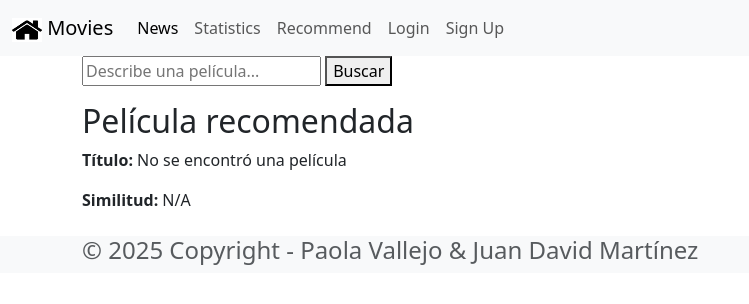
After one commit to CamiloSAcevedo/MovieReviewProy, a Django app: page /recommend/ in a window 1280 px wide. The commit adds this page. Shown: the top 304 px of the page, without its empty margins (0-749 px from the left). Run offline with Django 5.2, Linux system fonts and the light colour scheme.

Commit message:
Se carga la actividad 7 de En clase

```diff
--- /dev/null
+++ b/movie/templates/recommend.html
@@ -0,0 +1,19 @@
+{% extends 'base.html' %}
+{% block content %}
+
+<form method="post">
+    {% csrf_token %}
+    <input type="text" name="prompt" placeholder="Describe una película..." required>
+    <button type="submit">Buscar</button>
+</form>
+
+{% if title %}
+    <h2>Película recomendada</h2>
+    <p><strong>Título:</strong> {{ title }}</p>
+    <p><strong>Similitud:</strong> {{ similarity }}</p>
+{% endif %}
+
+
+
+
+{% endblock content %}
--- a/movie/views.py
+++ b/movie/views.py
@@ -1,14 +1,52 @@
 import matplotlib.pyplot as plt
 import matplotlib
+import urllib, base64
+import numpy as np
 import io
-import urllib, base64
+import os
 from django.shortcuts import render
-from django.http import HttpResponse
+from django.http import HttpResponse, JsonResponse
 from collections import Counter
+from .models import Movie
+from openai import OpenAI
+from dotenv import load_dotenv
 
 
+load_dotenv('./api_keys.env')
+client = OpenAI(api_key=os.environ.get('OPENAI_API_KEY'))
 
-from .models import Movie
+def cosine_similarity(a, b):
+    return np.dot(a, b) / (np.linalg.norm(a) * np.linalg.norm(b))
+
+def recommend_movie(request):
+    best_movie = None  # Definir fuera del if para evitar errores
+    max_similarity = -1
+
+    if request.method == 'POST':
+        prompt = request.POST.get('prompt', '')
+
+        # Generar embedding del prompt
+        response = client.embeddings.create(
+            input=[prompt],
+            model="text-embedding-3-small"
+        )
+        prompt_emb = np.array(response.data[0].embedding, dtype=np.float32)
+
+        # Buscar película más similar
+        for movie in Movie.objects.all():
+            if movie.emb:
+                movie_emb = np.frombuffer(movie.emb, dtype=np.float32)
+                similarity = cosine_similarity(prompt_emb, movie_emb)
+
+                if similarity > max_similarity:
+                    max_similarity = similarity
+                    best_movie = movie
+
+    return render(request, "recommend.html", {
+        "title": best_movie.title if best_movie else "No se encontró una película",
+        "similarity": round(float(max_similarity), 4) if best_movie else "N/A"
+    })
+
 
 # Create your views here.
 def home (request):
--- a/moviereviews/templates/base.html
+++ b/moviereviews/templates/base.html
@@ -24,6 +24,9 @@
             <a class="nav-link" href="{% url 'statistics' %}">Statistics</a>
           </li>
           <li class="nav-item">
+            <a class="nav-link" href="{% url 'recommend' %}">Recommend</a>
+          </li>
+          <li class="nav-item">
             <a class="nav-link" href="#">Login</a>
           </li>
           <li class="nav-item">
--- a/moviereviews/urls.py
+++ b/moviereviews/urls.py
@@ -29,6 +29,7 @@ urlpatterns = [
     path('news/', include('news.urls')),
     path('statistics/', movieViews.statistics_view, name = 'statistics'),
     path('signup/', movieViews.signup, name='signup'),
+    path('recommend/', movieViews.recommend_movie, name='recommend'),
 ]
 
 urlpatterns += static(settings.MEDIA_URL, document_root=settings.MEDIA_ROOT)
```
